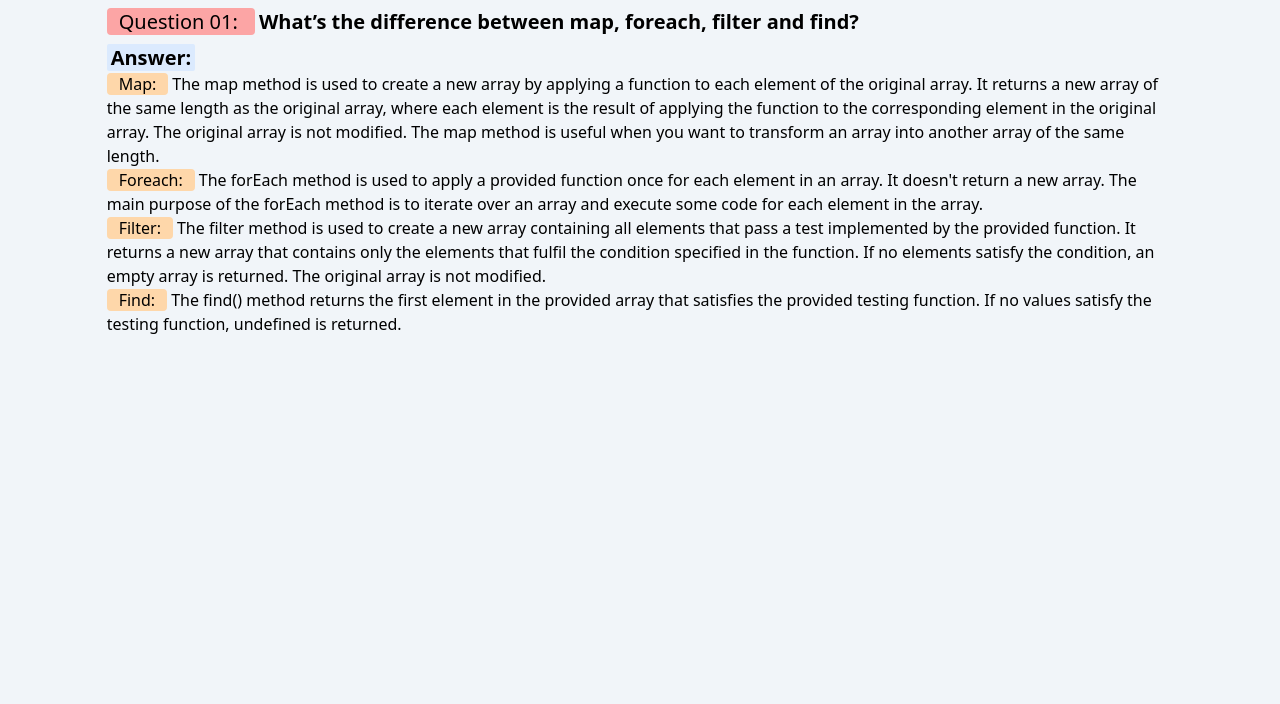
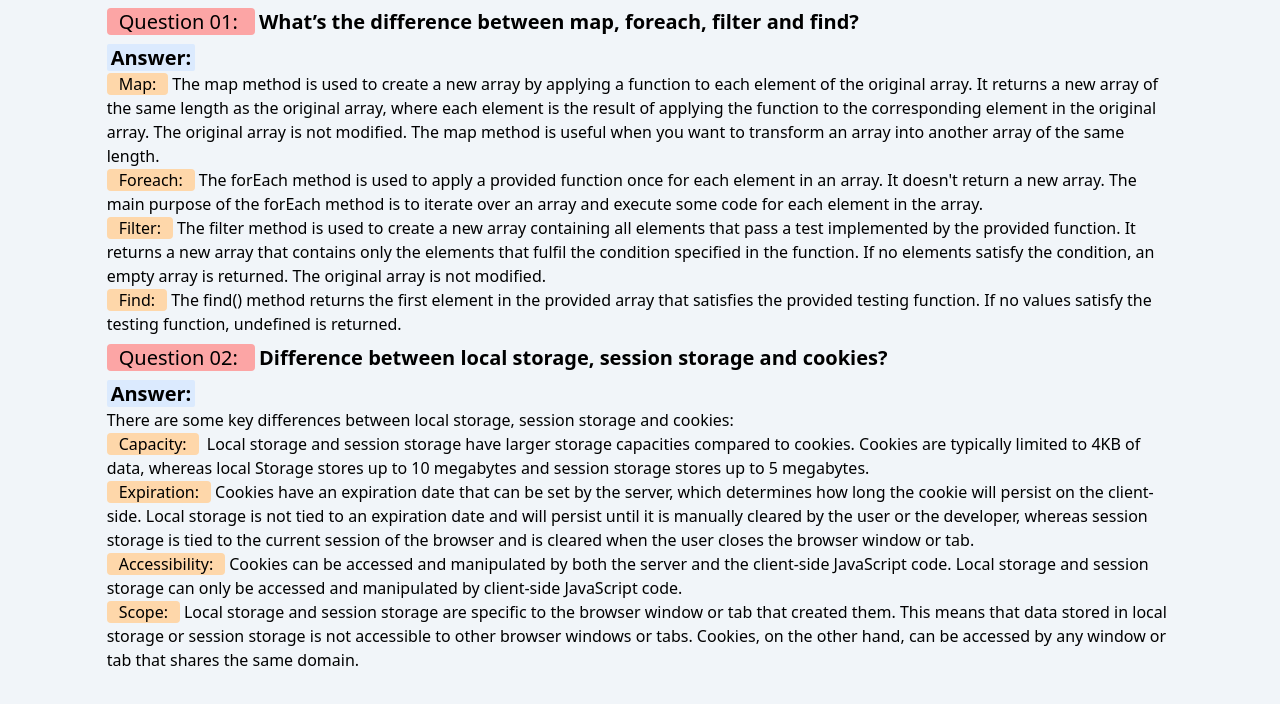
Before and after one commit to MdHasibulHasan1/assignment-07-a7-quiz-hero, a plain HTML site: page blog.html in a window 1280 px wide. Drawn offline with nearby package versions, Linux system fonts and the light colour scheme.

Commit message:
added second question and answer in the blog.html file

```diff
--- a/blog.html
+++ b/blog.html
@@ -19,6 +19,19 @@
             <span class="bg-orange-200 font-medium px-3 mr-1 rounded">Filter:</span>The filter method is used to create a new array containing all elements that pass a test implemented by the provided function. It returns a new array that contains only the elements that fulfil the condition specified in the function. If no elements satisfy the condition, an empty array is returned. The original array is not modified. <br>
             <span class="bg-orange-200 px-3 font-medium mr-1 rounded">Find:</span>The find() method returns the first element in the provided array that satisfies the provided testing function. If no values satisfy the testing function, undefined is returned.
         </div>
+        <!-- question 02 -->
+        <div>
+            <h3 class="font-semibold text-xl my-2"><span class="bg-red-300 px-3 font-medium mr-1 rounded ">Question 02: </span>Difference between local storage, session storage and cookies?</h3>
+            <span class="bg-blue-100 text-xl px-1 font-semibold rounded-sm">Answer:</span> <br>
+            <div>
+                There are some key differences between local storage, session storage and cookies: <br>
+                <span class="bg-orange-200 px-3 font-medium mr-1 rounded">Capacity:</span>
+                Local storage and session storage have larger storage capacities compared to cookies. Cookies are typically limited to 4KB of data, whereas local Storage stores up to 10 megabytes and session storage stores up to 5 megabytes. <br>
+                <span class="bg-orange-200 px-3 font-medium mr-1 rounded">Expiration:</span>Cookies have an expiration date that can be set by the server, which determines how long the cookie will persist on the client-side. Local storage is not tied to an expiration date and will persist until it is manually cleared by the user or the developer, whereas session storage is tied to the current session of the browser and is cleared when the user closes the browser window or tab. <br>
+                <span class="bg-orange-200 px-3 font-medium mr-1 rounded">Accessibility:</span>Cookies can be accessed and manipulated by both the server and the client-side JavaScript code. Local storage and session storage can only be accessed and manipulated by client-side JavaScript code. <br>
+                <span class="bg-orange-200 px-3 font-medium mr-1 rounded"> Scope:</span>Local storage and session storage are specific to the browser window or tab that created them. This means that data stored in local storage or session storage is not accessible to other browser windows or tabs. Cookies, on the other hand, can be accessed by any window or tab that shares the same domain.
+            </div>
+        </div>
 
     </section>
 
```
